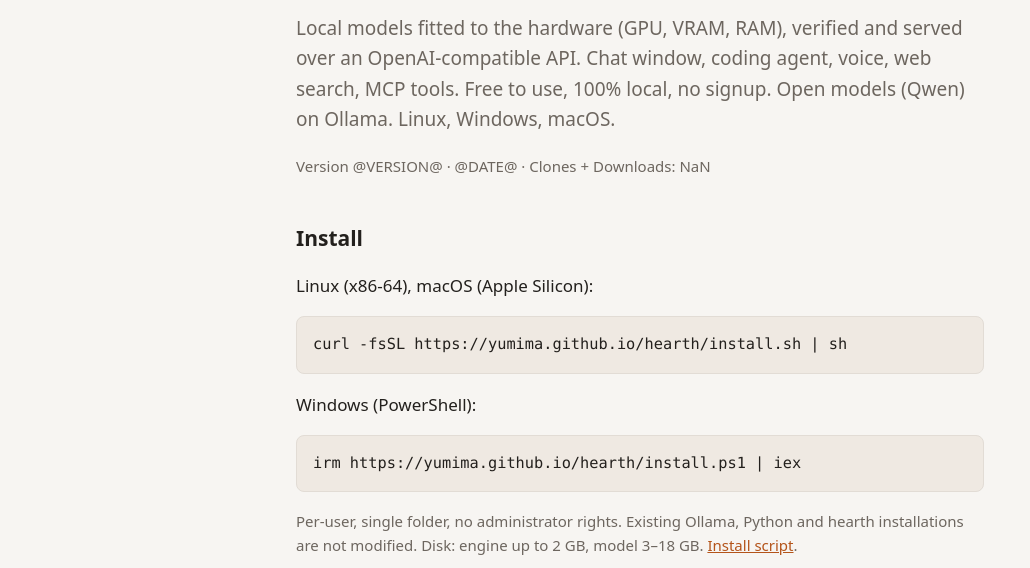
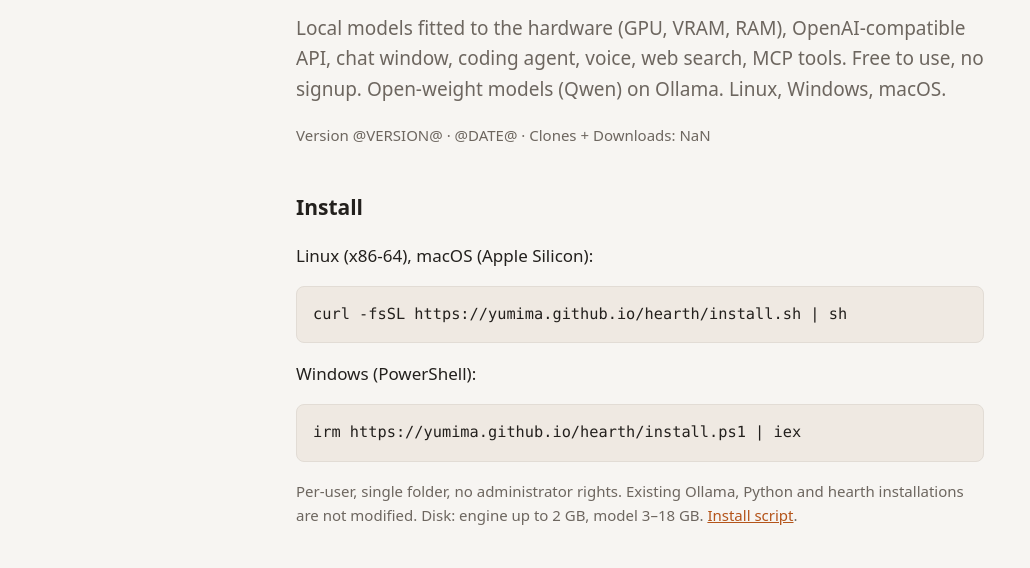
Before and after one commit to yumima/hearth, a plain HTML site: page site/index.html in a window 1280 px wide. Shown: the part 163-731 px from the top of the page, without its empty margins (0-1030 px from the left). Drawn offline with Linux system fonts and the light colour scheme; no server answers.

Commit message:
site: shorter lead; 194 clones, Nov 11-24
Co-Authored-By: Claude Opus 5.5 <noreply@anthropic.com>

```diff
--- a/site/index.html
+++ b/site/index.html
@@ -4,16 +4,16 @@
 <meta charset="utf-8">
 <meta name="viewport" content="width=device-width, initial-scale=1">
 <title>hearth — local AI engine</title>
-<meta name="description" content="Local AI engine. Local models fitted to the hardware (GPU, VRAM, RAM), verified and served over an OpenAI-compatible API. Chat window, coding agent, voice, web search, MCP tools. Free to use, 100% local, no signup. Open models (Qwen) on Ollama. Linux, Windows, macOS.">
+<meta name="description" content="Local AI engine. Local models fitted to the hardware (GPU, VRAM, RAM), OpenAI-compatible API, chat window, coding agent, voice, web search, MCP tools. Free to use, no signup. Open-weight models (Qwen) on Ollama. Linux, Windows, macOS.">
 <link rel="stylesheet" href="style.css">
 </head>
 <body>
 <nav aria-label="Projects"><a href="/">yumima</a><a href="/finterm/">finterm</a><a href="/hearth/" aria-current="page">hearth</a></nav>
 <main>
   <h1>Local AI engine</h1>
-  <p class="lead">Local models fitted to the hardware (GPU, VRAM, RAM), verified and served over an OpenAI-compatible API. Chat window, coding agent, voice, web search, MCP tools. Free to use, 100% local, no signup. Open models (Qwen) on Ollama. Linux, Windows, macOS.</p>
+  <p class="lead">Local models fitted to the hardware (GPU, VRAM, RAM), OpenAI-compatible API, chat window, coding agent, voice, web search, MCP tools. Free to use, no signup. Open-weight models (Qwen) on Ollama. Linux, Windows, macOS.</p>
 
-  <p class="dim">Version @VERSION@ · @DATE@ · Clones + Downloads: <span id="count" data-clones="13" data-built="@DOWNLOADS@">@TOTAL@</span></p>
+  <p class="dim">Version @VERSION@ · @DATE@ · Clones + Downloads: <span id="count" data-clones="194" data-built="@DOWNLOADS@">@TOTAL@</span></p>
   <script>
   (function () {
     // Clones (GitHub gives them only to the owner) and downloads. Counts only rise: the page's own, the last shown in the past day, GitHub's current.
```
Also changed, not shown: 1 other file.
